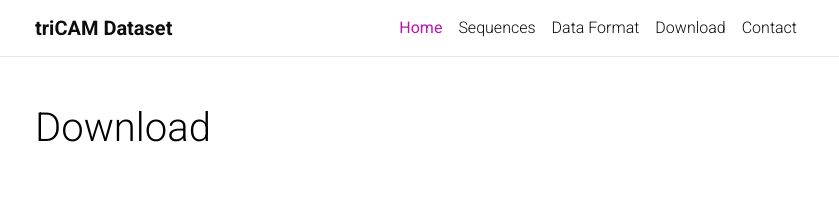
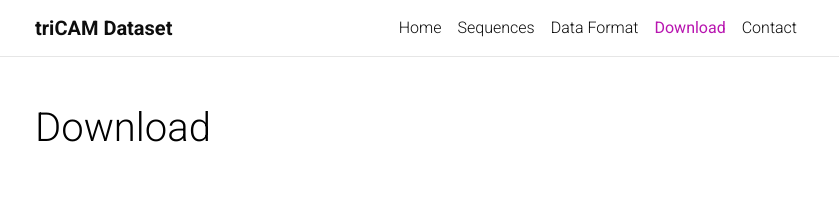
Before and after one commit to anikesadia/triCam-dataset, a Jekyll site: the page download/index.html, which Jekyll copies as it is, in a window 1280 px wide. Shown: the top 211 px of the page, without its empty margins (220-1059 px from the left). Built offline with Jekyll 4.4.1, drawn with Linux system fonts in a browser that asks for light colours; comment, search, counter and statistics services are not loaded; a style sheet for code colours, icons or effects is not loaded.

Commit message:
Update index.html

```diff
--- a/download/index.html
+++ b/download/index.html
@@ -99,7 +99,7 @@
                     <ul class="navbar-nav ml-auto flex-nowrap">
 
                         <!-- Home -->
-                        <li class="nav-item active">
+                        <li class="nav-item ">
                             <a class="nav-link" href="/triCam-dataset/index.html">Home</a>
                         </li>
 
@@ -109,7 +109,7 @@
                         <li class="nav-item ">
                             <a class="nav-link" href="/triCam-dataset/data_format/index.html">Data Format</a>
                         </li>
-                        <li class="nav-item ">
+                        <li class="nav-item active">
                             <a class="nav-link" href="/triCam-dataset/download/index.html">Download<span class="sr-only">(current)</span></a>
                         </li>
                         <li class="nav-item ">
```
